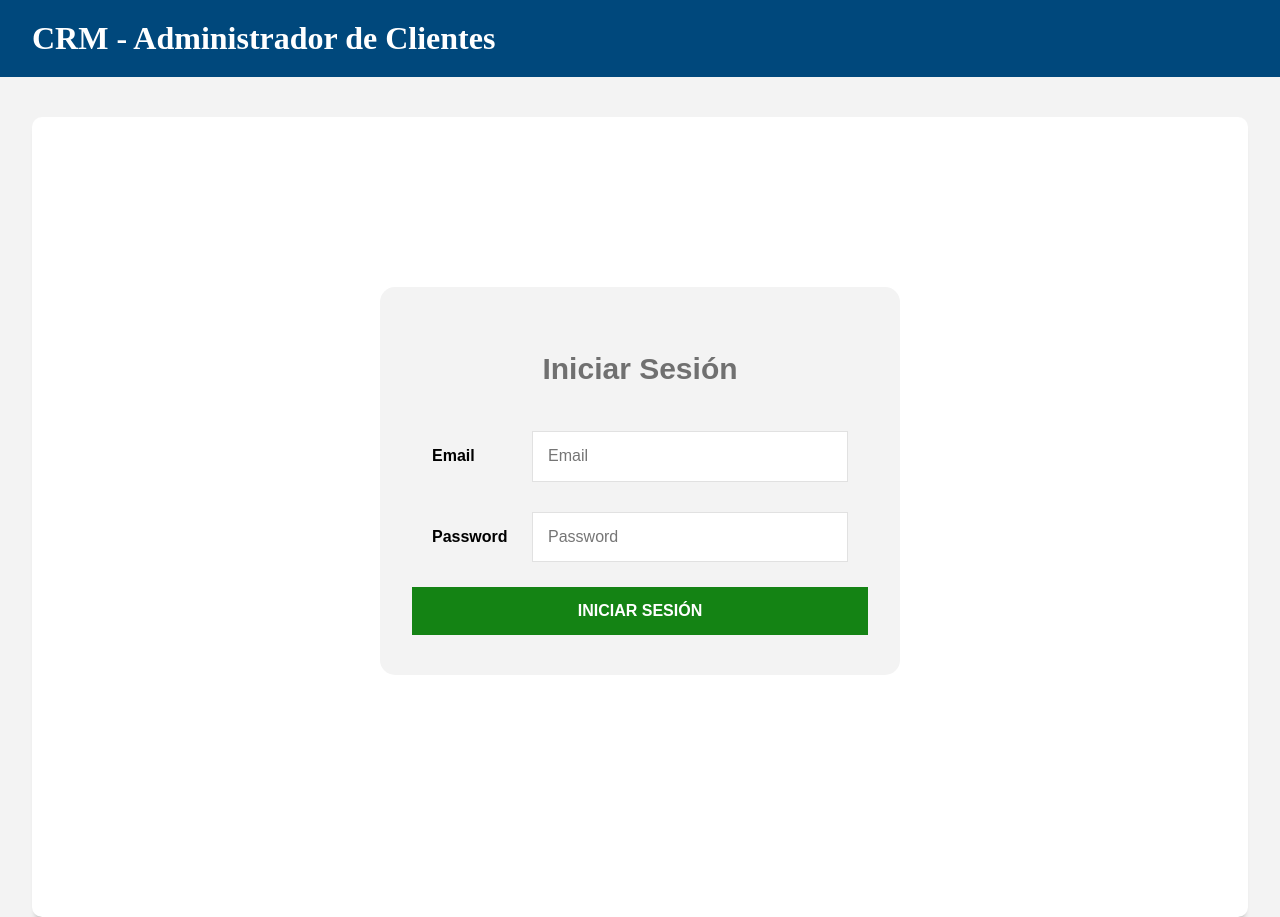
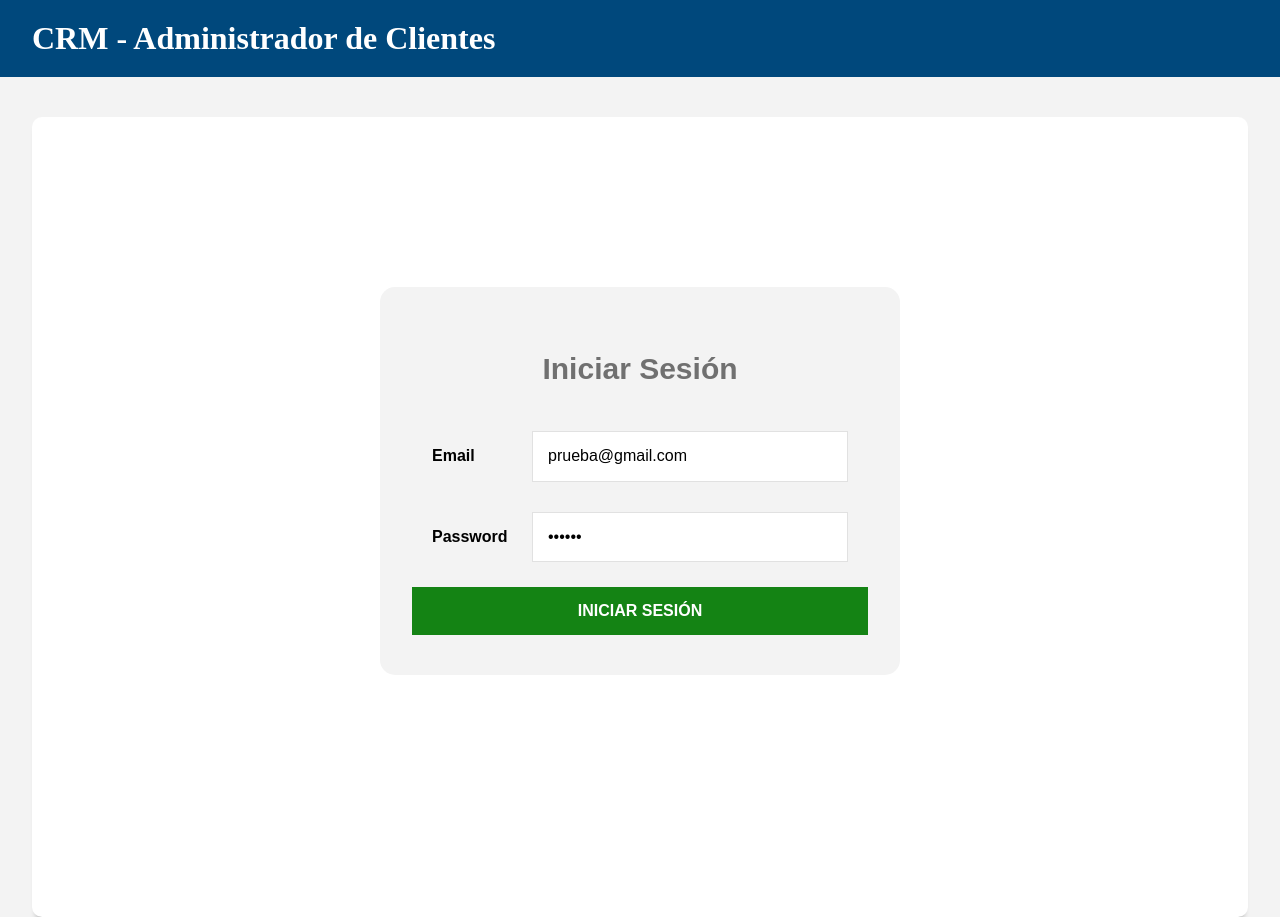
Before and after one commit to Gonzalo-Aruquipa/CRUD-React, a React (Vite) app: page /login in a window 1280 px wide. Built offline with nearby package versions, Linux system fonts and the light colour scheme.

Commit message:
login deploy

```diff
--- a/src/components/Login.jsx
+++ b/src/components/Login.jsx
@@ -52,6 +52,7 @@ export const Login = () => {
                 name="email"
                 placeholder="Email"
                 required
+                value={"prueba@gmail.com"}
                 onChange={handleChange}
               />
             </div>
@@ -62,6 +63,7 @@ export const Login = () => {
                 name="password"
                 placeholder="Password"
                 required
+                value={"123456"}
                 onChange={handleChange}
               />
             </div>
```
